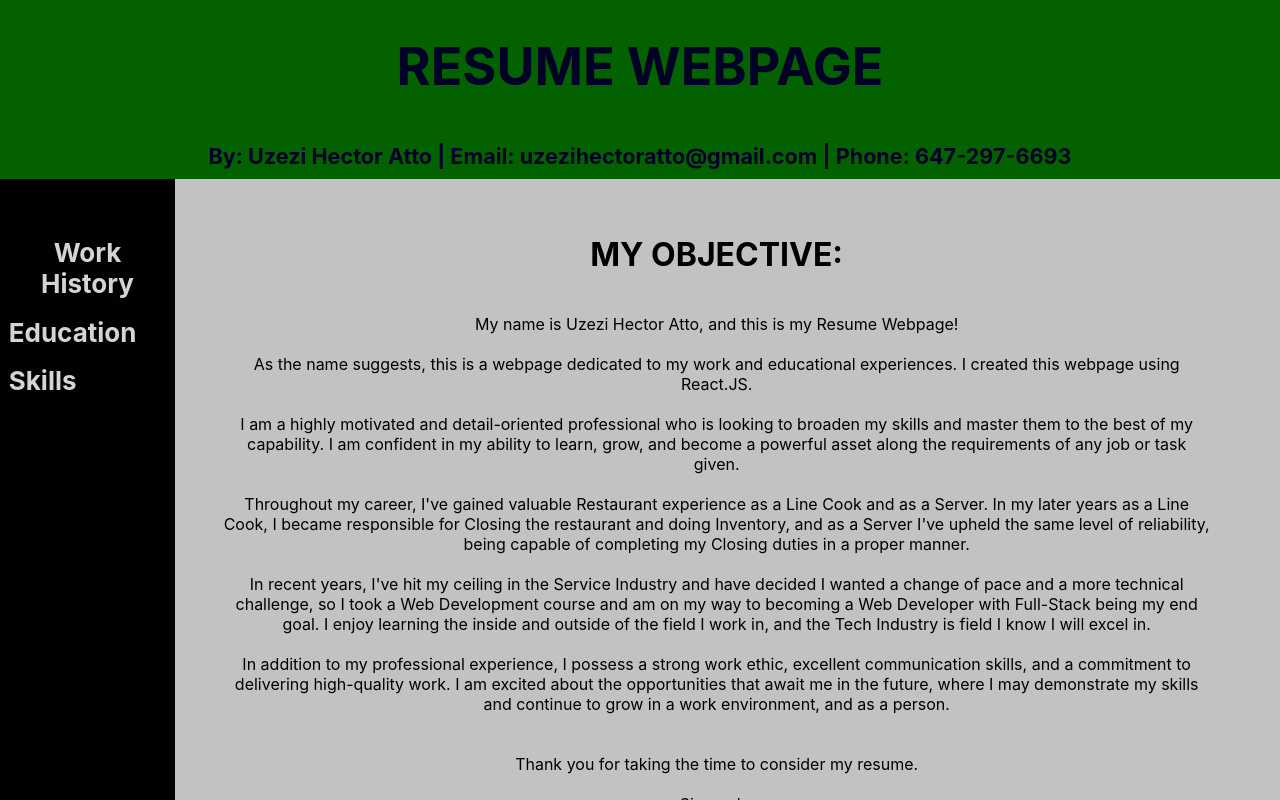
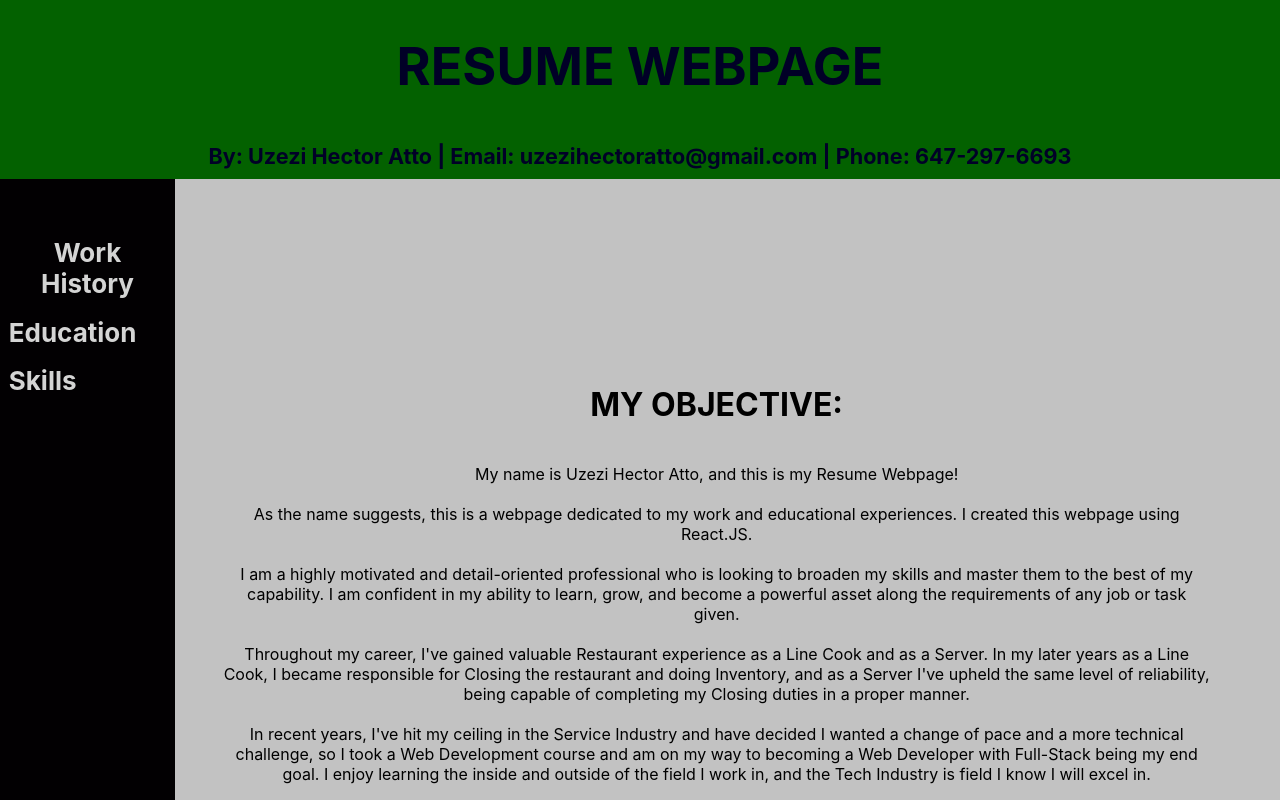
Before and after one commit to hector8th/resume, a React (Create React App) app: page / in a window 1280 px wide. Shown: the top 800 px of the page. Built offline with nearby package versions, Linux system fonts and the light colour scheme.

Commit message:
Update App.css

```diff
--- a/src/App.css
+++ b/src/App.css
@@ -57,8 +57,8 @@
   align-items: center;
   justify-content: center;
   width: 100%;
-  height: 100%;
-  min-height: 700px;
+  height: 100vh;
+  min-height: 1000px;
   z-index: 0;
   position: relative;
   transition: 0.7s ease-in-out;
```
